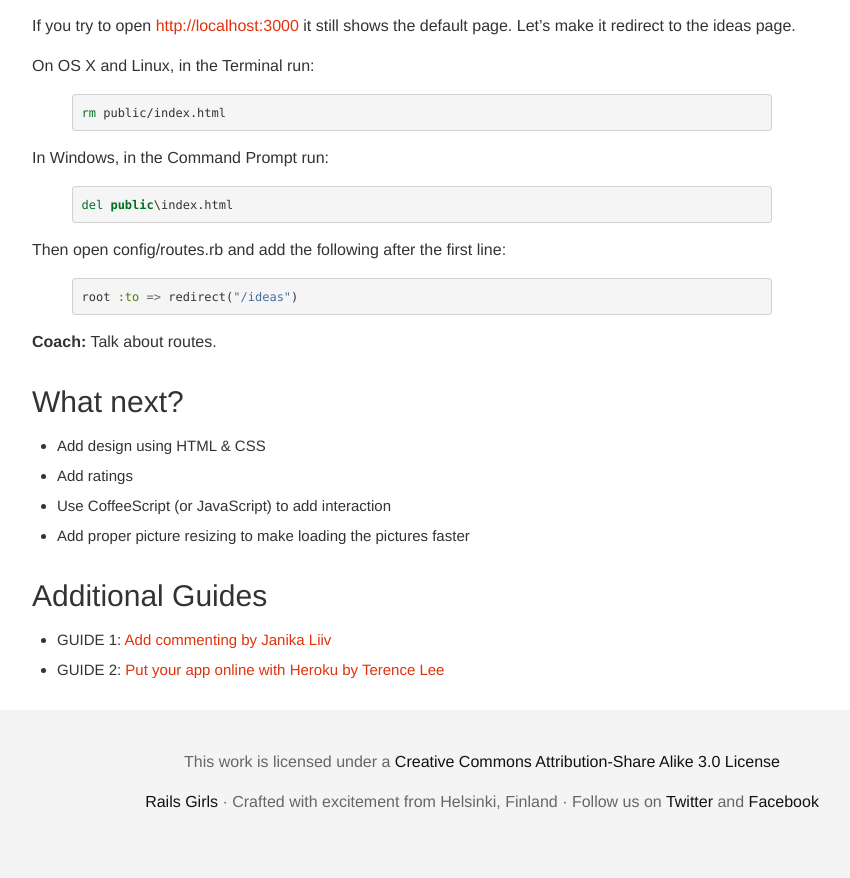
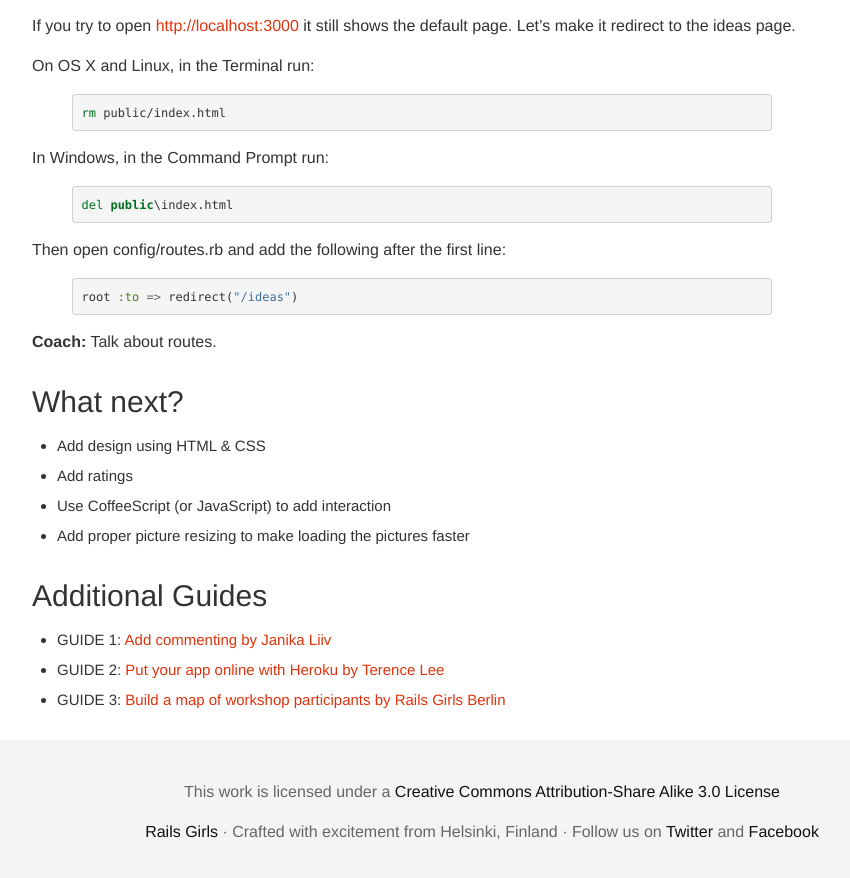
Before and after one commit to railsgirls/guides.railsgirls.com, a Jekyll site: the page built from _posts/2012-04-18-app.markdown, in a window 1280 px wide and 900 px high, scrolled down 4214 px. Shown: the top 878 px of the window, without its empty margins (158-1008 px from the left). Built offline with Jekyll 4.4.1, drawn with Linux system fonts in a browser that asks for light colours; Markdown is read by kramdown in place of the engine named in the settings.

Commit message:
Added Berlin app as an extracurricular

```diff
--- a/_posts/2012-04-18-app.markdown
+++ b/_posts/2012-04-18-app.markdown
@@ -261,3 +261,4 @@ root :to => redirect("/ideas")
 
 * GUIDE 1: [Add commenting by Janika Liiv](/commenting)
 * GUIDE 2: [Put your app online with Heroku by Terence Lee](/heroku)
+* GUIDE 3: [Build a map of workshop participants by Rails Girls Berlin](http://blog.railsgirlsberlin.de/apptutorial/)
```
